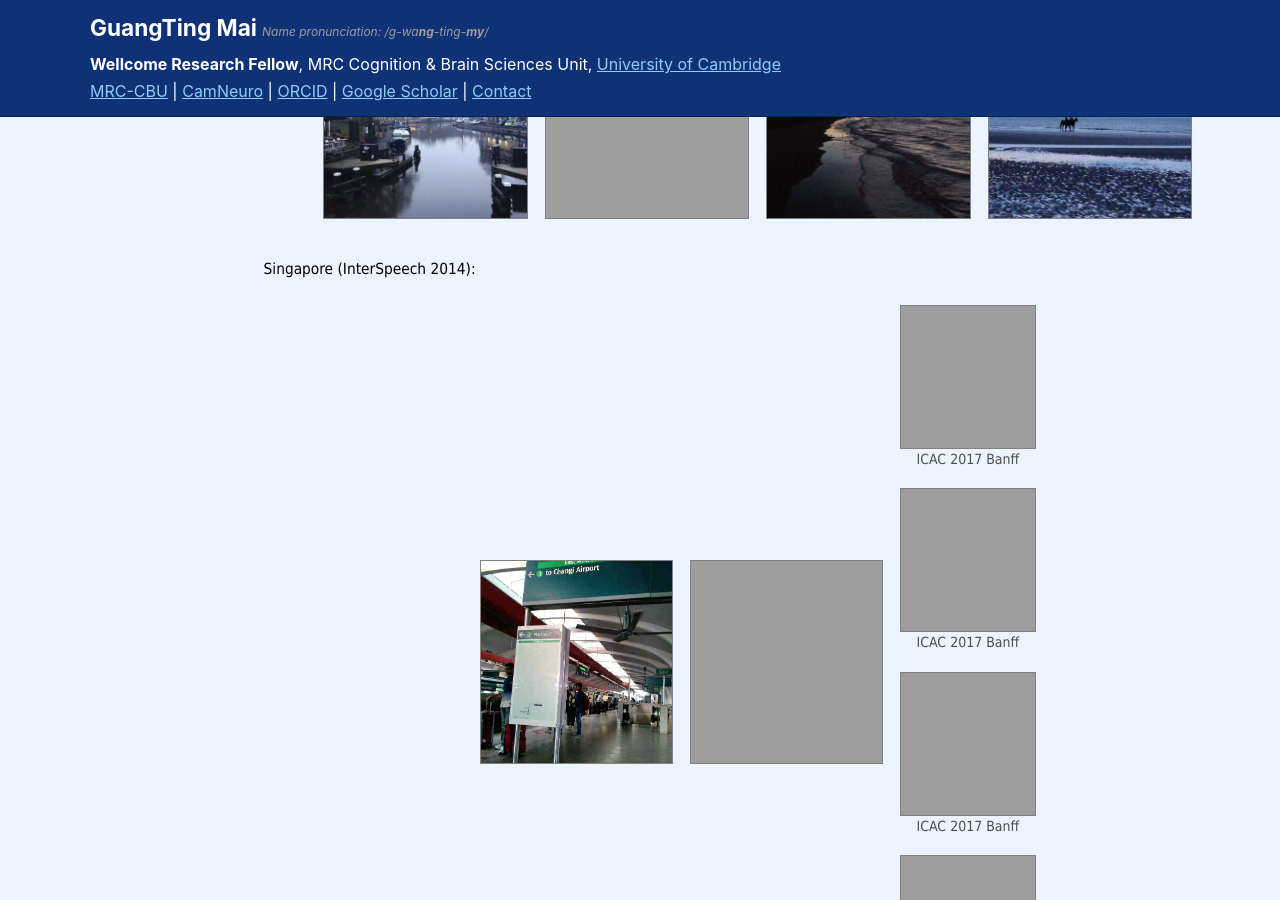
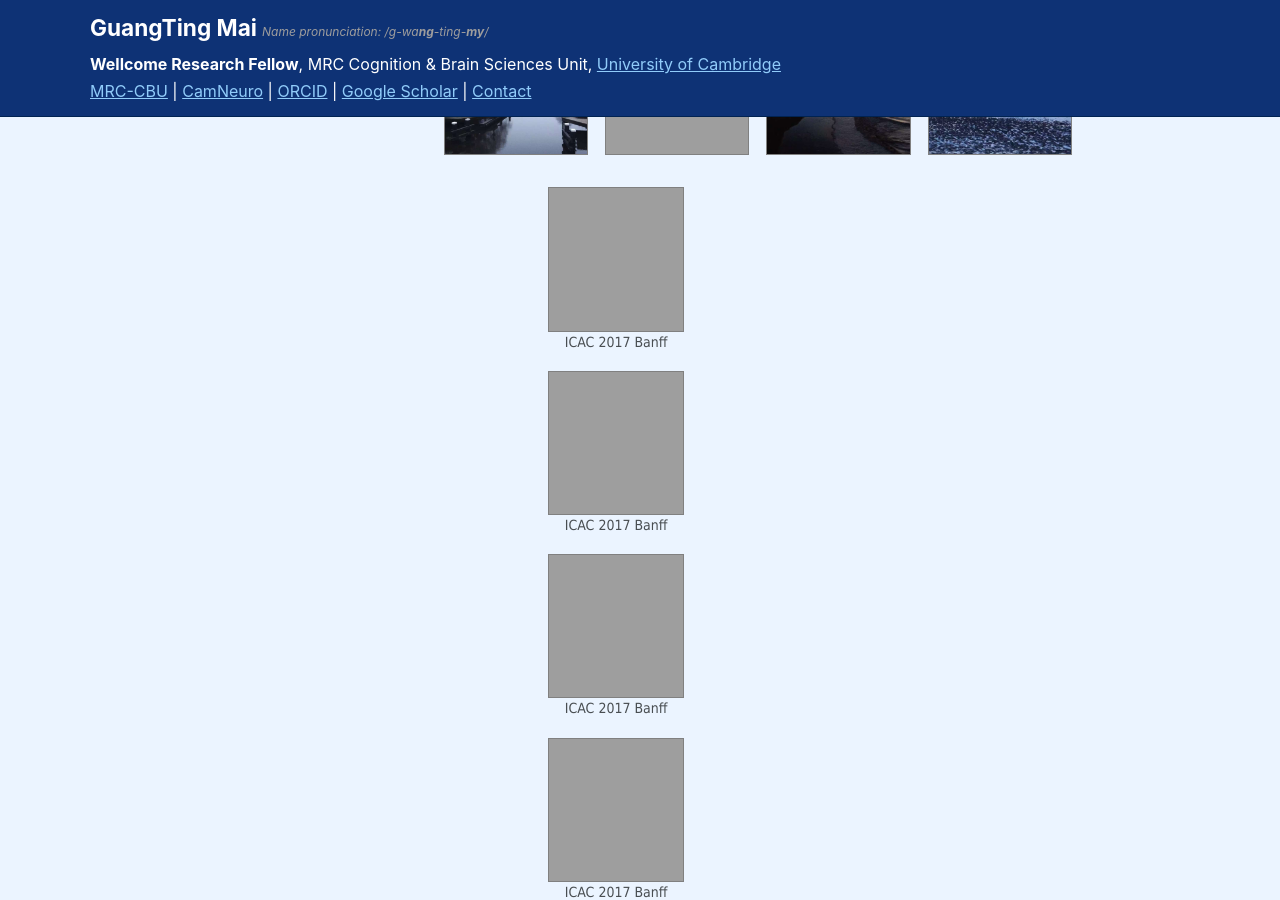
Before and after one commit to guangtingmai/guangtingmai.github.io, a Jekyll site: the page built from _pages/conference-photos.html, in a window 1280 px wide and 900 px high, scrolled down 306 px. Built offline with Jekyll 4.4.1, drawn with Linux system fonts in a browser that asks for light colours.

Commit message:
Update conference-photos.html

```diff
--- a/_pages/conference-photos.html
+++ b/_pages/conference-photos.html
@@ -7,17 +7,12 @@
 
 <p span style="font-size: 11.5pt;font-family: Tahoma;color: black;line-height: 1.55;display: block;margin-bottom: 1vh">Amsterdam (SpiN 2016 Groningen):</p>
 <div class="flex-row" style="gap:1.5ch !important;">
-  <div><p align="center"><img src="https://guangtingmai.github.io/images/amsterdam1.jpg" style="width:18ch;height:18ch;object-fit:cover;border:0.1rem solid gray;display:block;"></p></div>
-  <div><p align="center"><img src="https://guangtingmai.github.io/images/amsterdam2.jpg" style="width:18ch;height:18ch;object-fit:cover;border:0.1rem solid gray;display:block;"></p></div>
-  <div><p align="center"><img src="https://guangtingmai.github.io/images/amsterdam3.jpg" style="width:18ch;height:18ch;object-fit:cover;border:0.1rem solid gray;display:block;"></p></div>
-  <div><p align="center"><img src="https://guangtingmai.github.io/images/amsterdam4.jpg" style="width:18ch;height:18ch;object-fit:cover;border:0.1rem solid gray;display:block;"></p></div>
+  <div style="text-align:center; font-size:10.5pt; font-family:Tahoma"><p align="center"><img src="https://guangtingmai.github.io/images/amsterdam1.jpg" style="width:18ch;height:18ch;object-fit:cover;border:0.1rem solid gray;display:block;"></p></div>
+  <div style="text-align:center; font-size:10.5pt; font-family:Tahoma"><p align="center"><img src="https://guangtingmai.github.io/images/amsterdam2.jpg" style="width:18ch;height:18ch;object-fit:cover;border:0.1rem solid gray;display:block;"></p></div>
+  <div style="text-align:center; font-size:10.5pt; font-family:Tahoma"><p align="center"><img src="https://guangtingmai.github.io/images/amsterdam3.jpg" style="width:18ch;height:18ch;object-fit:cover;border:0.1rem solid gray;display:block;"></p></div>
+  <div style="text-align:center; font-size:10.5pt; font-family:Tahoma"><p align="center"><img src="https://guangtingmai.github.io/images/amsterdam4.jpg" style="width:18ch;height:18ch;object-fit:cover;border:0.1rem solid gray;display:block;"></p></div>
 </div>
 
-<p span style="font-size: 11.5pt;font-family: Tahoma;color: black;line-height: 1.55;display: block;margin-bottom: 1vh">Singapore (InterSpeech 2014):</p>
-<div class="flex-row" style="gap:1.5ch !important;">
-  <div><p align="center"><img src="https://guangtingmai.github.io/images/singapore1.jpg" style="width:17ch;height:18ch;object-fit:cover;border:0.1rem solid gray;display:block;"></p></div>
-  <div><p align="center"><img src="https://guangtingmai.github.io/images/singapore_2.png" style="width:17ch;height:18ch;object-fit:cover;border:0.1rem solid gray;display:block;"></p></div>
-<div>
 
   <div style="text-align:center; font-size:10.5pt; font-family:Tahoma"><p align="center"><img src="https://guangtingmai.github.io/images/banff1.JPG" style="width:17ch;height:18ch;object-fit:cover;border:0.1rem solid gray;display:block;">ICAC 2017 Banff</p></div>
   <div style="text-align:center; font-size:10.5pt; font-family:Tahoma"><p align="center"><img src="https://guangtingmai.github.io/images/banff2.JPG" style="width:17ch;height:18ch;object-fit:cover;border:0.1rem solid gray;display:block;">ICAC 2017 Banff</p></div>
```
